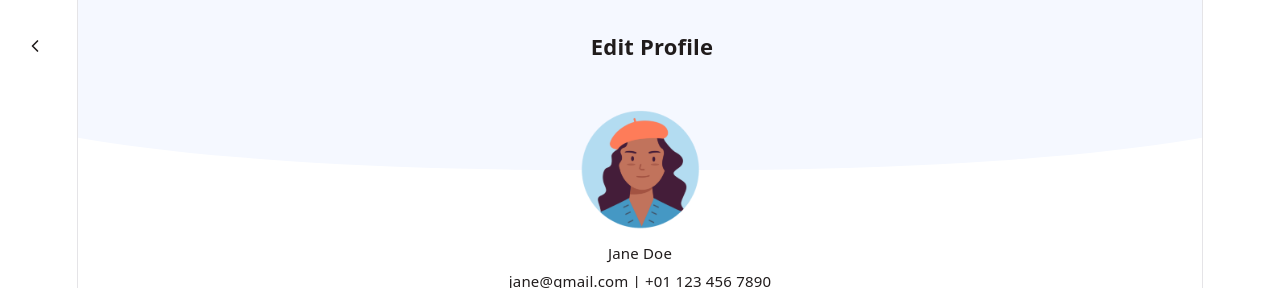
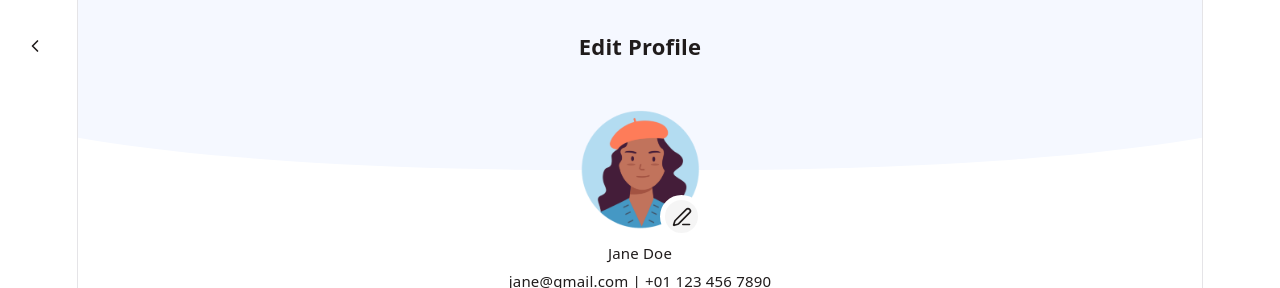
Before and after one commit to FatimahZahra30/weather-app, a Vue app: page /profile in a window 1280 px wide. Both pictures are taken after a click on the button "EDIT". Shown: the top 288 px of the page. Built offline with nearby package versions, Linux system fonts and the light colour scheme; no server answers.

Commit message:
feat: added edit symbol to the editing page of profile page

```diff
--- a/src/components/atoms/AppIcon.vue
+++ b/src/components/atoms/AppIcon.vue
@@ -3,7 +3,7 @@ import {
   ChevronLeft,
   ChevronRight,
   User,
-  Edit,
+  PenLine,
   Plus,
   RotateCw,
   Search,
@@ -16,7 +16,7 @@ const icons = {
   arrowLeft: ChevronLeft,
   chevronRight: ChevronRight,
   profile: User,
-  edit: Edit,
+  edit: PenLine,
   plus: Plus,
   refresh: RotateCw,
   search: Search,
--- a/src/pages/ProfilePage.vue
+++ b/src/pages/ProfilePage.vue
@@ -113,6 +113,13 @@ const handleSave = (updatedProfile: Profile) => {
           class="profile-header__image"
         />
 
+        <AppIconButton
+            v-if="isEditing"
+            icon="edit"
+            :size="20"
+            class="profile-header__edit"
+        />
+
       </div>
 
     </section>
@@ -198,16 +205,19 @@ const handleSave = (updatedProfile: Profile) => {
 }
 
 .header p {
-  flex: 1;
+  position: absolute;
+
+  left: 50%;
+  transform: translateX(-50%);
 
   margin: 0;
-
-  text-align: center;
 
   font-size: 22px;
   font-weight: 700;
 
   color: #201C1C;
+
+  white-space: nowrap;
 }
 
 .header__spacer {
@@ -270,6 +280,30 @@ const handleSave = (updatedProfile: Profile) => {
   object-fit: cover;
 }
 
+.profile-header__edit {
+  position: absolute;
+
+  z-index: 3;
+
+  left: calc(50% + 20px);
+  top: 195px;
+
+  width: 43px;
+  height: 43px;
+
+  padding: 0;
+
+  border-radius: 50%;
+
+  background-color: #F5F5F5;
+
+  display: flex;
+  align-items: center;
+  justify-content: center;
+
+  border: 5px solid #FFFFFF;
+}
+
 
 /* =========================
    Profile Details
```
